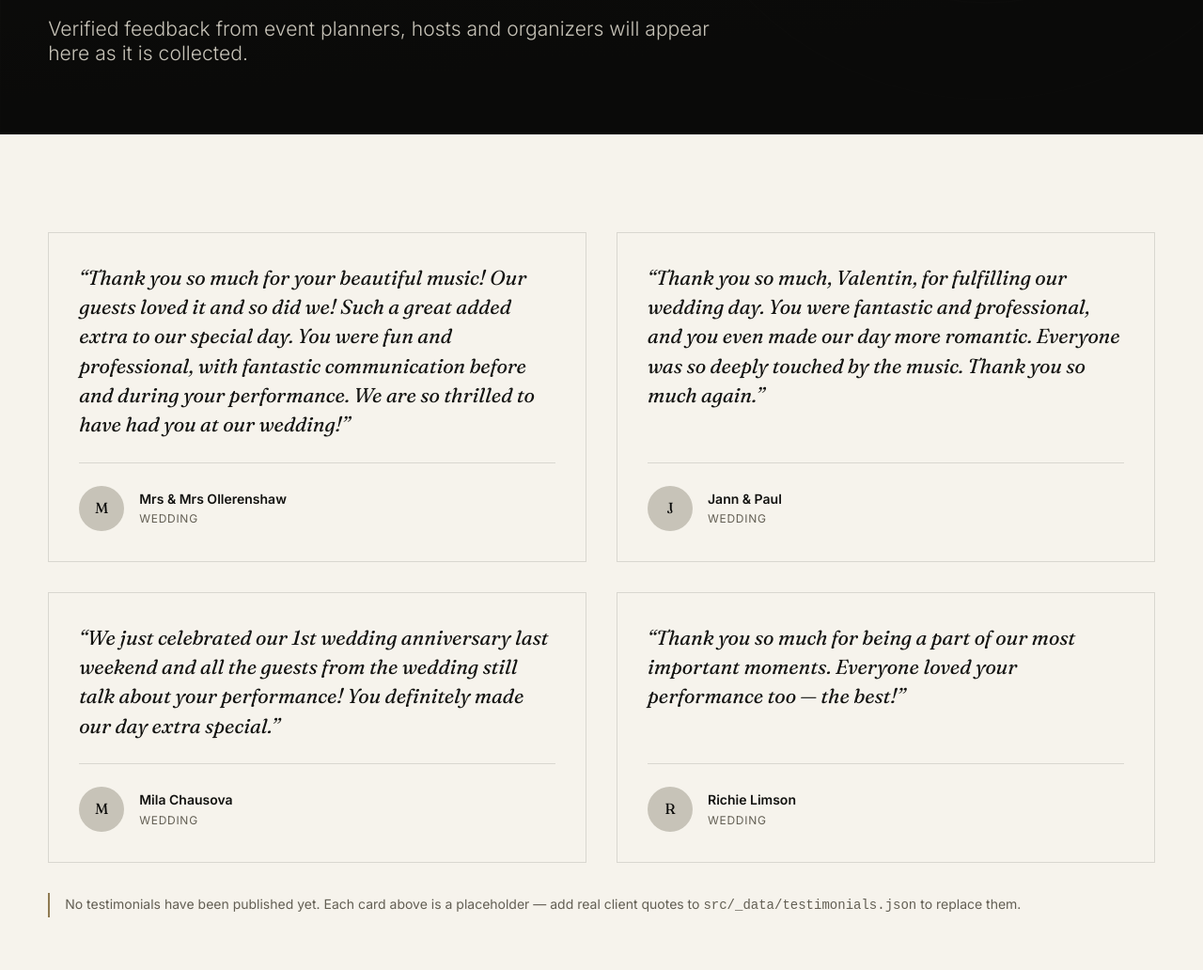
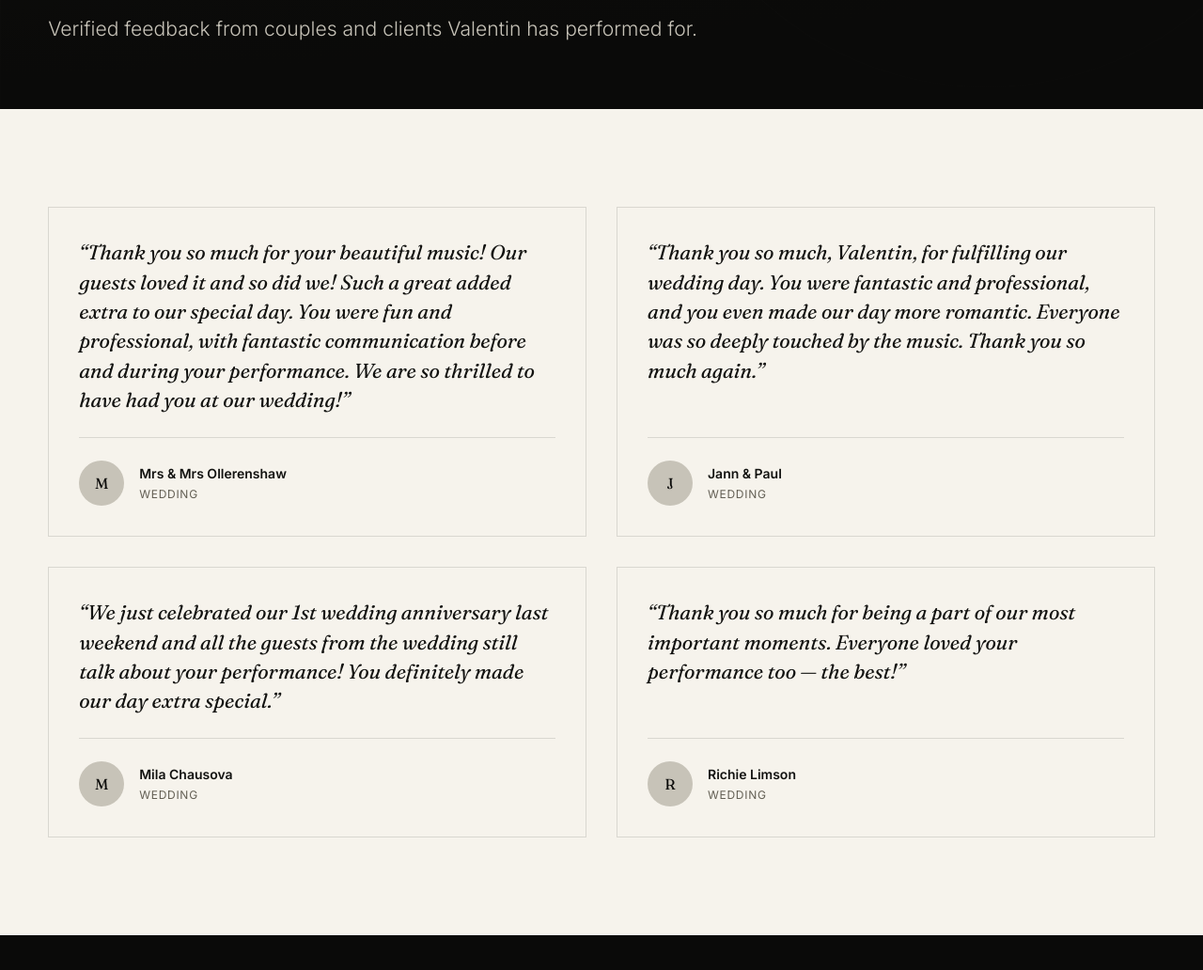
Before and after one commit to jennifersiamwork/valentin-voroshilov-website, an Eleventy site: page valentin-voroshilov/src/testimonials.njk in a window 1280 px wide. Shown: the part 268-1300 px from the top of the page at 94% size. Built offline with nearby package versions, Linux system fonts and the light colour scheme; Eleventy itself is replaced by a stand-in of ours; files that its build step writes are made by us from their sources.

Commit message:
Update testimonials.njk

```diff
--- a/valentin-voroshilov/src/testimonials.njk
+++ b/valentin-voroshilov/src/testimonials.njk
@@ -1,12 +1,12 @@
 ---
 layout: layouts/base.njk
 title: "Testimonials | Valentin Voroshilov, Violinist"
-description: "Client testimonials for violinist Valentin Voroshilov, from weddings, corporate events and private celebrations. Placeholder spaces reserved for verified client feedback."
+description: "Real client testimonials for violinist Valentin Voroshilov, shared by couples and hosts from weddings he has performed at in Koh Samui and worldwide."
 permalink: /testimonials/
 bodyClass: page-testimonials
 eyebrow: "Testimonials"
 headline: "What Clients Say"
-lead: "Verified feedback from event planners, hosts and organizers will appear here as it is collected."
+lead: "Verified feedback from couples and clients Valentin has performed for."
 headerImage: "/assets/images/ph/testimonials-header.svg"
 ---
 
@@ -41,8 +41,7 @@ headerImage: "/assets/images/ph/testimonials-header.svg"
       </div>
       {%- endfor %}
     </div>
-    <p class="placeholder-note" style="margin-top: var(--space-4);">No testimonials have been published yet. Each card above is a placeholder — add real client quotes to <code>src/_data/testimonials.json</code> to replace them.</p>
-  </div>
+    </div>
 </section>
 
 {% include "partials/cta-band.njk" %}
```
